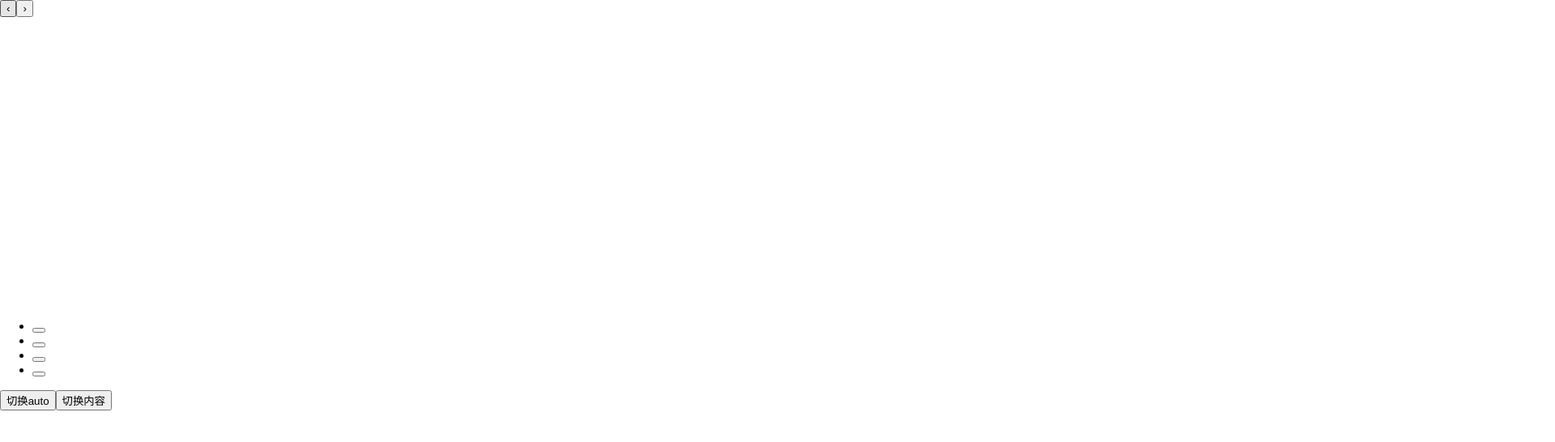
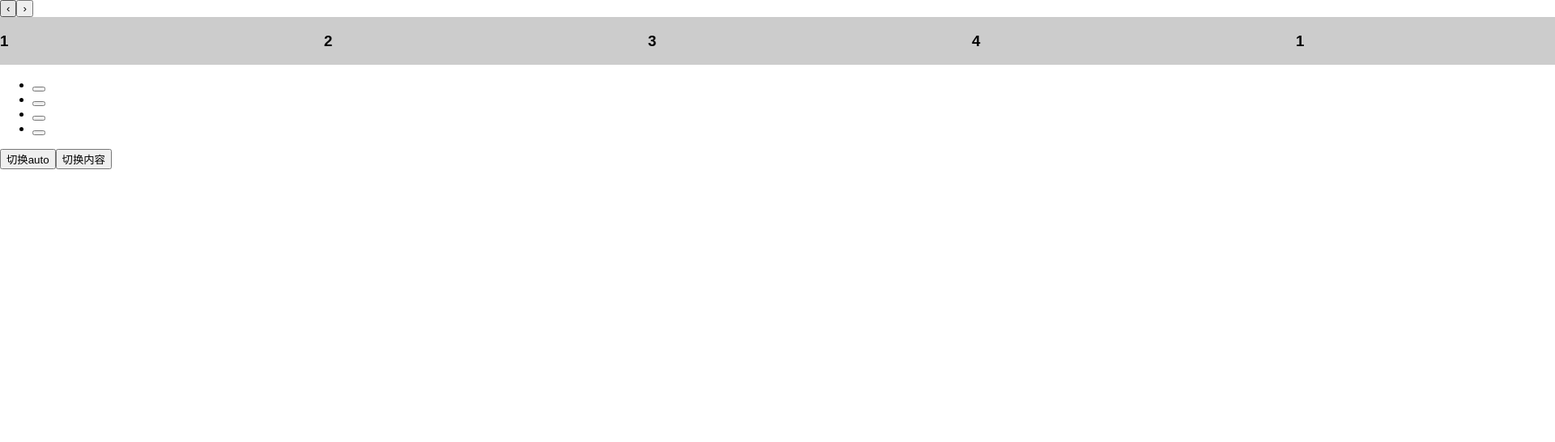
Before and after one commit to ElonXun/rc-element, a React app: page / in a window 1280 px wide. Shown: the top 546 px of the page at 81% size, 1920 px wide, since content can reach past the window. Built offline with nearby package versions, Linux system fonts and the light colour scheme; the HTML template or start-up script is replaced by a standard one.

Commit message:
修改轮播图组件

```diff
--- a/src/components/carousel/demo/carouselDemo.tsx
+++ b/src/components/carousel/demo/carouselDemo.tsx
@@ -4,14 +4,16 @@ import Carousel from '../src/carousel';
 export interface ICarouselDemoStates {
     auto: boolean;
     content: string;
+    defaultArray: string[];
 }
 class CarouselDemo extends React.Component<{}, ICarouselDemoStates> {
 
     constructor(props: object) {
         super(props);
         this.state = {
-            auto: true,
+            auto: false,
             content: '1',
+            defaultArray: ['1', '2', '3', '4'],
         }
     }
 
@@ -24,23 +26,26 @@ class CarouselDemo extends React.Component<{}, ICarouselDemoStates> {
     }
 
     public handleContent = () => {
-        const content = this.state.content + new Date().getSeconds();
+        const arr = this.state.defaultArray.map((item) => {
+            return item + new Date().getSeconds();
+        });
         this.setState({
-            content
+            defaultArray: arr,
         });
     }
 
     public render() {
         return (
             <div className="App">
-                <div style={{ width: '500px' }}>
-                    <Carousel width={350} autoplay={this.state.auto}>
-                        <div style={{ backgroundColor: '#ccc' }}><h3>4</h3></div>
-                        <div style={{ backgroundColor: '#ccc' }}><h3>{this.state.content}</h3></div>
-                        <div style={{ backgroundColor: '#ccc' }}><h3>2</h3></div>
-                        <div style={{ backgroundColor: '#ccc' }}><h3>3</h3></div>
-                        <div style={{ backgroundColor: '#ccc' }}><h3>4</h3></div>
-                        <div style={{ backgroundColor: '#ccc' }}><h3>1</h3></div>
+                <div style={{ width: '400px' }}>
+                    <Carousel autoplay={this.state.auto}>
+                        {
+                            this.state.defaultArray.map((item, index) => {
+                                return (
+                                    <div style={{ backgroundColor: '#ccc' }} key={index}><h3>{item}</h3></div>
+                                );
+                            })
+                        }
                     </Carousel>
                     <button onClick={this.handlerAutoPlay}>切换auto</button>
                     <button onClick={this.handleContent}>切换内容</button>
--- a/src/components/carousel/src/carousel.tsx
+++ b/src/components/carousel/src/carousel.tsx
@@ -18,6 +18,7 @@ export interface ICarouselProps {
 export interface ICarouselStates {
     distance: number;
     solts: boolean[];
+
 }
 
 export default class Carousel extends React.Component<ICarouselProps, ICarouselStates> {
@@ -37,10 +38,12 @@ export default class Carousel extends React.Component<ICarouselProps, ICarouselS
     };
     private timer: any;
     private children: any;
+    private childrenLength: number;
+    private carouselWidth: number;
     constructor(props: ICarouselProps) {
         super(props);
         this.state = {
-            distance: -350,
+            distance: 0,
             solts: [true, false, false, false],
         }
     }
@@ -60,17 +63,17 @@ export default class Carousel extends React.Component<ICarouselProps, ICarouselS
 
     public playSlides = (): void => {
         let { distance } = this.state;
-        const base = 350;
+        const base = this.carouselWidth;
         distance = distance - base;
 
-        if (distance === -base * 5) {
+        if (distance === -base * (this.childrenLength + 1)) {
             distance = -base;
         }
         if (distance === 0) {
-            distance = -base * 4;
+            distance = -base * this.childrenLength;
         }
 
-        const arr = new Array(4).fill(false);
+        const arr = new Array(this.childrenLength).fill(false);
         const current = distance / base * (-1);
         arr[current - 1] = true;
         this.setState({
@@ -80,23 +83,36 @@ export default class Carousel extends React.Component<ICarouselProps, ICarouselS
     }
 
     public componentWillMount() {
-        this.buildChildren();
+        // this.buildChildren(this.props.children);
     }
 
     public componentDidMount() {
-        // var component = this.hello;
-        // const children = React.Children.map(this.props.children, (child: React.ReactElement<{}>) => {
-        //     console.log(child.type.toString);
-        //     return child;
-        // })
-        // console.log(children.length);
+        let width;
+        if (this.props.width && this.props.width > 0) {
+            width = this.props.width;
+        } else {
+            width = this.carouselElement.clientWidth;
+        }
+        this.buildChildren(this.props.children, width);
+        this.carouselWidth = width;
+        this.setState({
+            distance: -width,
+        });
         this.startTimer();
         console.log(this.carouselElement.clientWidth);
     }
 
+    public componentWillUpdate(nextProps: any, nextState: any) {
+        console.log('nextprops', nextProps.children, 'thisprops', this.props.children);
+        console.log(this.props === nextProps);
+        if (this.props !== nextProps) {
+            this.buildChildren(nextProps.children, this.carouselWidth);
+        }
+    }
+
     public componentDidUpdate(prevProps: any, prevState: any) {
         const { autoplay } = this.props;
-        console.log(this.props);
+        // console.log(this.props);
         if (autoplay === false && this.timer) {
             this.pauseTimer();
         }
@@ -107,19 +123,19 @@ export default class Carousel extends React.Component<ICarouselProps, ICarouselS
 
     public toggleArrow = (type: string): void => {
         let { distance } = this.state;
-        const base = 350;
+        const base = this.carouselWidth;
         if (type === 'left') {
             distance = distance + base;
         } else {
             distance = distance - base;
         }
-        if (distance === -base * 5) {
+        if (distance === -base * (this.childrenLength + 1)) {
             distance = -base;
         }
         if (distance === 0) {
-            distance = -base * 4;
+            distance = -base * this.childrenLength;
         }
-        const arr = new Array(4).fill(false);
+        const arr = new Array(this.childrenLength).fill(false);
         const current = distance / base * (-1);
         arr[current - 1] = true;
         console.log(type);
@@ -130,18 +146,40 @@ export default class Carousel extends React.Component<ICarouselProps, ICarouselS
     }
 
     public soltHandle = (index: number): void => {
-        const arr = new Array(4).fill(false);
+        const arr = new Array(this.childrenLength).fill(false);
         arr[index] = true;
-        const currentDistance = (index + 1) * (-350);
+        const currentDistance = (index + 1) * (-this.carouselWidth);
         this.setState({
             distance: currentDistance,
             solts: arr,
         });
     }
 
-    public buildChildren = (): void => {
-        const { width } = this.props;
-        this.children = React.Children.map(this.props.children, (child: React.ReactElement<any>, index) => {
+    /**
+     * child: React.ReactElement<{}> whats wrong?
+     *
+     * https://stackoverflow.com/questions/42261783/how-to-assign-the-correct-typing-to-react-cloneelement-when-giving-properties-to
+     *
+     * The problem is that the definition for ReactChild is this:
+     * type ReactText = string | number;
+     * type ReactChild = ReactElement<any> | ReactText;
+     * If you're sure that child is always a ReactElement then cast it:
+     * return React.cloneElement(child as React.ReactElement<any>, {
+     *     width: this.props.width,
+     *     height: this.props.height
+     * });
+     * Otherwise use the isValidElement type guard:
+     * if (React.isValidElement(child)) {
+     *     return React.cloneElement(child, {
+     *         width: this.props.width,
+     *         height: this.props.height
+     *     });
+     * }
+     */
+    public buildChildren = (children: React.ReactNode, width?: number): void => {
+        const result: Array<React.ReactElement<any>> = [];
+        const childrenLength = React.Children.count(children);
+        React.Children.forEach(children, (child: React.ReactElement<any>, index) => {
             const style = {
                 ...child.props.style,
                 display: 'inline-block',
@@ -151,72 +189,47 @@ export default class Carousel extends React.Component<ICarouselProps, ICarouselS
             if (width) {
                 style.width = width;
             }
-            // console.log(child.props.style);
-            return React.cloneElement(child, { style: { ...style }, key: index });
+            result.push(React.cloneElement(child, { style: { ...style }, key: index + 1 }));
         })
+        // console.log('before', result);
+        result.unshift(React.cloneElement(result[childrenLength - 1], { key: 0 }));
+        result.push(React.cloneElement(result[1], { key: childrenLength + 1 }));
+        // console.log('after',result);
+        this.children = result;
+        this.childrenLength = childrenLength;
     }
 
     public render() {
         const { distance, solts } = this.state;
         // const { width } = this.props;
+        const carouselContainerStyle = {
+            transform: `translate(${distance}px, 0)`,
+            width: `${this.carouselWidth * (this.childrenLength + 2)}px`
+        }
         const carouselStyle = {
-            transform: `translate(${distance}px, 0)`
+            width: `${this.carouselWidth}px`,
         }
-        /**
-         * child: React.ReactElement<{}> whats wrong?
-         *
-         * https://stackoverflow.com/questions/42261783/how-to-assign-the-correct-typing-to-react-cloneelement-when-giving-properties-to
-         *
-         * The problem is that the definition for ReactChild is this:
-         * type ReactText = string | number;
-         * type ReactChild = ReactElement<any> | ReactText;
-         * If you're sure that child is always a ReactElement then cast it:
-         * return React.cloneElement(child as React.ReactElement<any>, {
-         *     width: this.props.width,
-         *     height: this.props.height
-         * });
-         * Otherwise use the isValidElement type guard:
-         * if (React.isValidElement(child)) {
-         *     return React.cloneElement(child, {
-         *         width: this.props.width,
-         *         height: this.props.height
-         *     });
-         * }
-         */
-        // const children =
-        // children.unshift(children[children.length]);
-        // children.push(children[1]);
-        // console.log(children,width);
+        const indicators: Array<React.ReactElement<any>> = [];
+        for (let i = 0; i < this.childrenLength; i++) {
+            indicators.push(
+                <li className="rc-el-carousel-indicator" key={i}
+                    onClick={this.soltHandle.bind(this, i)}>
+                    <button style={{ opacity: solts[i] === true ? 1 : undefined }}
+                        className="rc-el-carousel-button" />
+                </li>
+            );
+        }
         return (
-            <div className="rc-el-carousel" ref={this.refHandlers.carousel}>
+            <div className="rc-el-carousel" ref={this.refHandlers.carousel} style={carouselStyle}>
                 <button className="rc-el-carousel-arrow rc-el-carousel-arrow-left"
                     onClick={this.toggleArrow.bind(this, 'left')}>{'‹'}</button>
                 <button className="rc-el-carousel-arrow rc-el-carousel-arrow-right"
                     onClick={this.toggleArrow.bind(this, 'right')}>{'›'}</button>
-                <div className="rc-el-carousel-container" style={carouselStyle}>
+                <div className="rc-el-carousel-container" style={carouselContainerStyle}>
                     {this.children}
                 </div>
                 <ul className="rc-el-carousel-indicators">
-                    <li className="rc-el-carousel-indicator"
-                        onClick={this.soltHandle.bind(this, 0)}>
-                        <button style={{ opacity: solts[0] === true ? 1 : undefined }}
-                            className="rc-el-carousel-button" />
-                    </li>
-                    <li className="rc-el-carousel-indicator"
-                        onClick={this.soltHandle.bind(this, 1)}>
-                        <button style={{ opacity: solts[1] === true ? 1 : undefined }}
-                            className="rc-el-carousel-button" />
-                    </li>
-                    <li className="rc-el-carousel-indicator"
-                        onClick={this.soltHandle.bind(this, 2)}>
-                        <button style={{ opacity: solts[2] === true ? 1 : undefined }}
-                            className="rc-el-carousel-button" />
-                    </li>
-                    <li className="rc-el-carousel-indicator"
-                        onClick={this.soltHandle.bind(this, 3)}>
-                        <button style={{ opacity: solts[3] === true ? 1 : undefined }}
-                            className="rc-el-carousel-button" />
-                    </li>
+                    {indicators}
                 </ul>
             </div>
         )
```
Also changed, not shown: src/components/carousel/src/carousel.css (+13 -6 lines).
